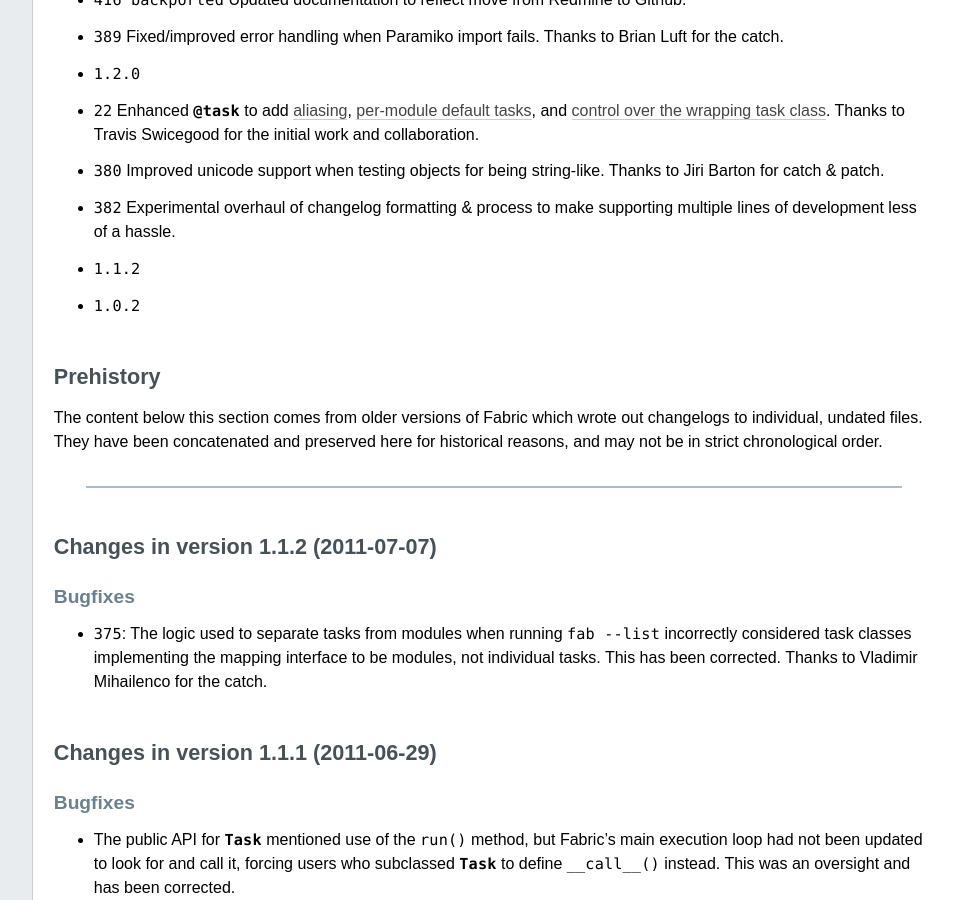
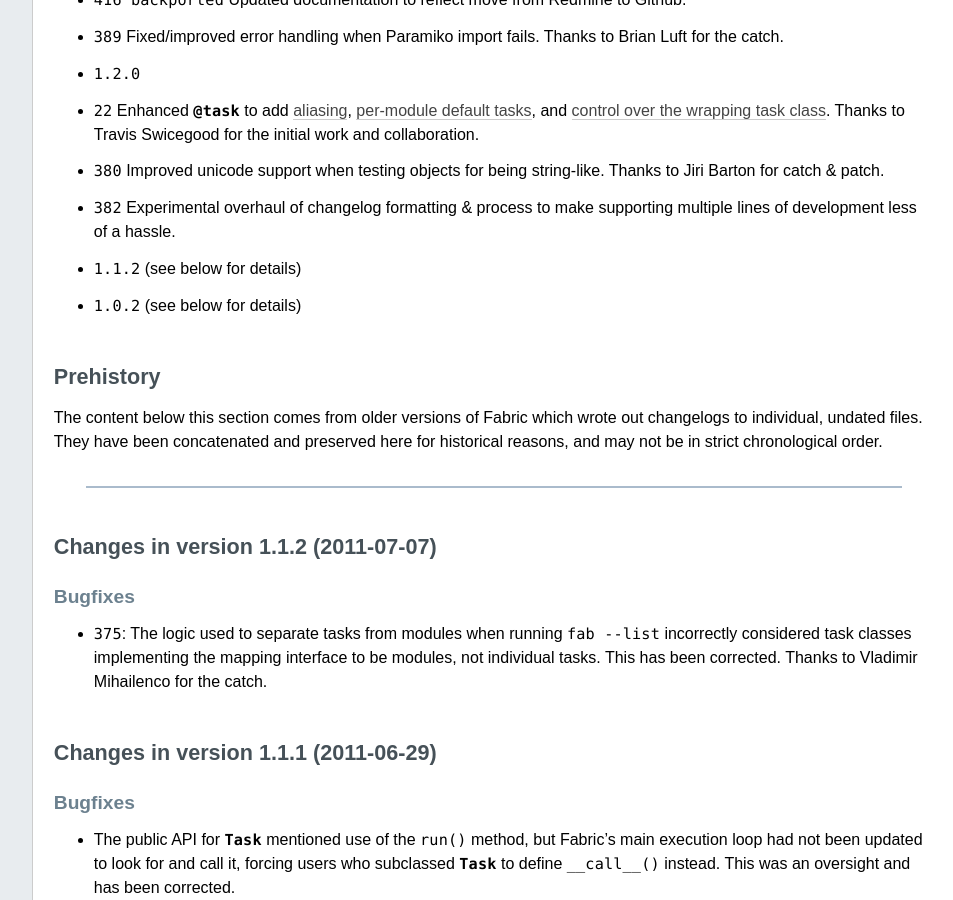
Before and after one commit to fabric/fabric, a Sphinx documentation site: the page built from docs/changelog.rst, in a window 1280 px wide and 900 px high, scrolled down 10266 px. Shown: the whole window, without its empty margins (224-1177 px from the left). Built offline with Sphinx 7.4.7, drawn with Linux system fonts in a browser that asks for light colours; cross-references to code outside the pages are shown as plain code.

Commit message:
Undo change in changelog.rst

```diff
--- a/docs/changelog.rst
+++ b/docs/changelog.rst
@@ -504,8 +504,8 @@ Changelog
   string-like. Thanks to Jiri Barton for catch & patch.
 * :support:`382` Experimental overhaul of changelog formatting & process to
   make supporting multiple lines of development less of a hassle.
-* :release:`1.1.2 <2011-07-07>`
-* :release:`1.0.2 <2011-06-24>`
+* :release:`1.1.2 <2011-07-07>` (see below for details)
+* :release:`1.0.2 <2011-06-24>` (see below for details)
 
 
 Prehistory
```
